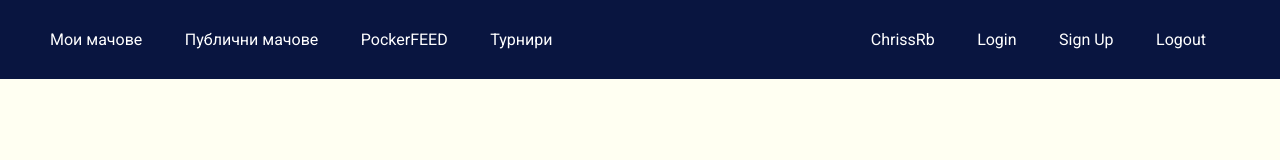
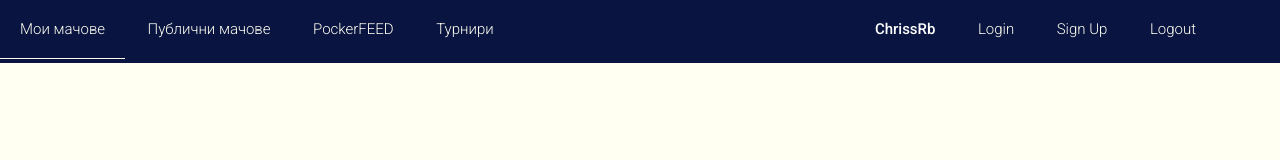
Before and after one commit to lboyadzhiev/Pocket-Football, a website: page index.html in a window 1280 px wide. Drawn offline with Linux system fonts and the light colour scheme.

Commit message:
fixing nav bugs

```diff
--- a/index.html
+++ b/index.html
@@ -23,7 +23,7 @@
             </div>
 
             <div class="right">
-               <li class="nav-el__item"><a href="#" class="nav-el__link">ChrissRb</a></li>
+               <li class="nav-el__item"><a href="#" class="nav-el__link nav-el__user-name">ChrissRb</a></li>
                <li class="nav-el__item"><a href="#" class="nav-el__link">Login</a></li>
                <li class="nav-el__item"><a href="#" class="nav-el__link">Sign Up</a></li>
                <li class="nav-el__item"><a href="#" class="nav-el__link">Logout</a></li>
--- a/sass/_components.scss
+++ b/sass/_components.scss
@@ -3,8 +3,6 @@
   display: flex;
   justify-content: space-between;
   list-style: none;
-  padding-right: 2rem;
-  align-items: center;
 
   &__item {
     display: inline-block;
@@ -12,12 +10,18 @@
 
   &__link {
     text-decoration: none;
-    color: var(--color-white);
-    font-size: 1.6rem;
+    color: var(--color-light);
+    font-size: 1.5rem;
+    font-weight: 300;
     padding: 2rem;
 
     &:hover {
-      border-bottom: 1px solid white;
+      border-bottom: 1px solid var(--color-light);
     }
   }
+
+  &__user-name {
+    font-weight: 500;
+    color: var(--color-white);
+  }
 }
--- a/sass/_layout.scss
+++ b/sass/_layout.scss
@@ -1,6 +1,7 @@
 .header {
   display: flex;
   justify-content: space-between;
-  padding: 3rem;
+  padding-top: 2rem;
+  padding-bottom: 2.5rem;
   background-color: var(--color-primary-blue);
 }
```
Also changed, not shown: css/style.css.
